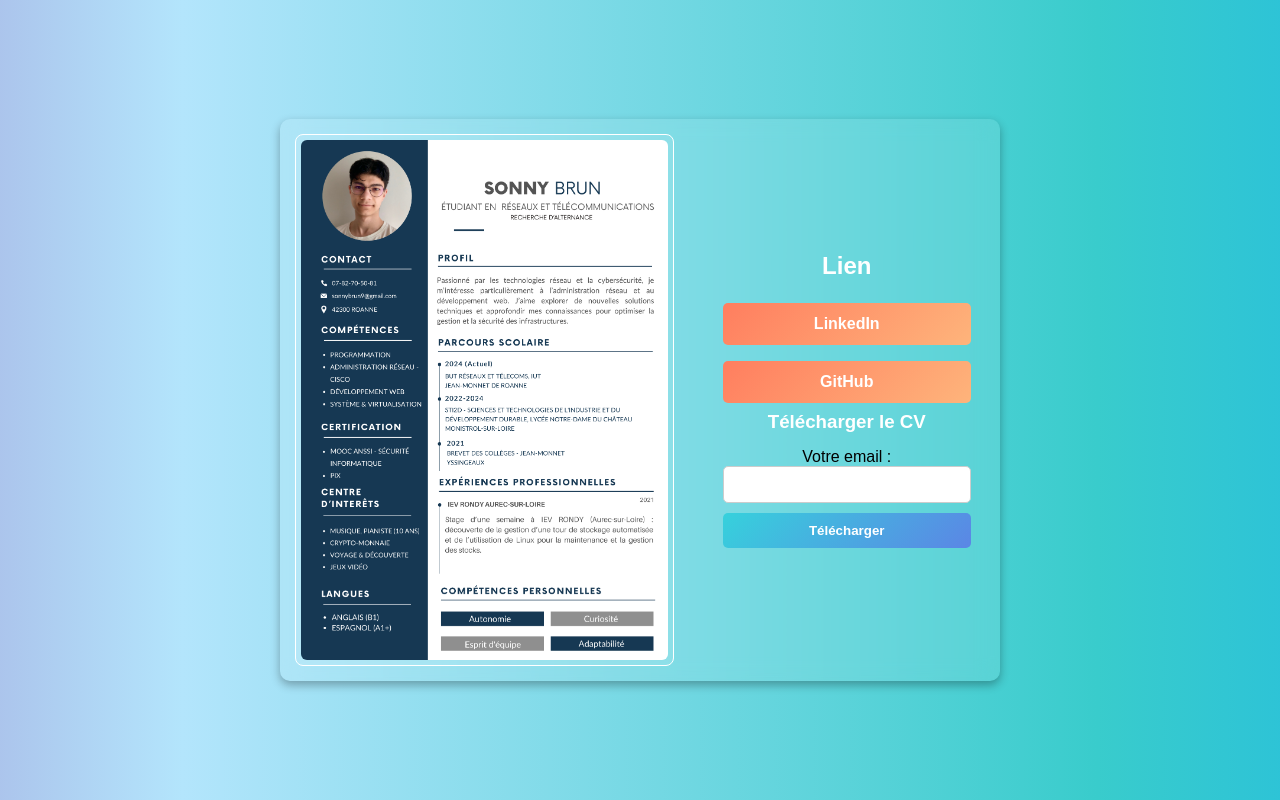
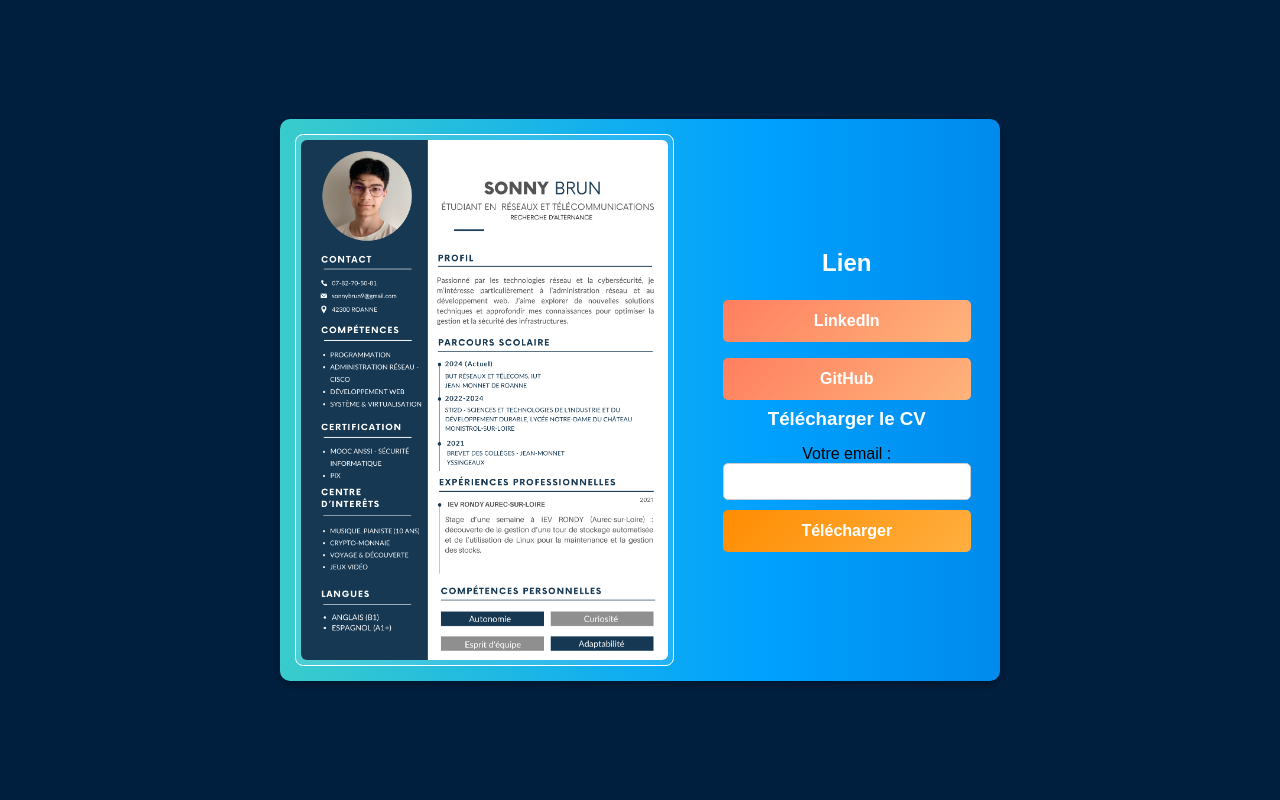
Before and after one commit to sonnybn/cv, a plain HTML site: page index.html in a window 1280 px wide. Drawn offline with Linux system fonts and the light colour scheme.

Commit message:
Update style.css

```diff
--- a/style.css
+++ b/style.css
@@ -5,8 +5,8 @@
     font-family: Arial, sans-serif;
 }
 
-/* Animation fluide du background */
-@keyframes animateBackground {
+/* Animation fluide du rectangle contenant le CV et les boutons */
+@keyframes animateContainer {
     0% { background-position: 0% 50%; }
     25% { background-position: 50% 100%; }
     50% { background-position: 100% 50%; }
@@ -14,27 +14,27 @@
     100% { background-position: 0% 50%; }
 }
 
+/* Arrière-plan principal en bleu fixe */
 body {
     display: flex;
     justify-content: center;
     align-items: center;
     min-height: 100vh;
-    background: linear-gradient(270deg, #001F3F, #0074D9, #00A1FF, #39CCCC, #B3E5FC, #8E44AD, #2980B9, #3498DB);
-    background-size: 500% 500%;
-    animation: animateBackground 20s linear infinite;
+    background: #001F3F; /* Bleu fixe */
     padding: 20px;
 }
 
-
-
+/* Rectangle contenant le CV et les boutons avec animation fluide */
 .container {
     display: flex;
-    flex-wrap: wrap; /* Permet aux éléments de passer en colonne si besoin */
+    flex-wrap: wrap;
     justify-content: space-between;
     align-items: center;
     width: 58%;
     max-width: 850px;
-    background: rgba(255, 255, 255, 0.1);
+    background: linear-gradient(270deg, #0000ff, #0044ff, #0074D9, #00A1FF, #39CCCC, #1E90FF, #2980B9, #8A2BE2, #6A5ACD, #483D8B);
+    background-size: 600% 600%;
+    animation: animateContainer 15s linear infinite;
     padding: 15px;
     border-radius: 10px;
     backdrop-filter: blur(10px);
@@ -47,12 +47,12 @@ body {
     justify-content: center;
     align-items: center;
     width: 55%;
-    min-width: 300px; /* Empêche Firefox de réduire la largeur */
+    min-width: 300px;
     padding: 5px;
     border: 1px solid white;
     border-radius: 8px;
     background: rgba(255, 255, 255, 0.1);
-    flex-shrink: 0; /* Empêche la réduction automatique sur Firefox */
+    flex-shrink: 0;
 }
 
 .cv-container img {
@@ -65,12 +65,12 @@ body {
 /* Section des boutons */
 .right-section {
     width: 40%;
-    min-width: 250px; /* Empêche la réduction des boutons */
+    min-width: 250px;
     display: flex;
     flex-direction: column;
     align-items: center;
     text-align: center;
-    margin-left: 10px; /* Réduction du décalage pour éviter le chevauchement */
+    margin-left: 10px;
     flex-shrink: 0;
 }
 
@@ -126,25 +126,27 @@ input {
 
 button {
     width: 90%;
-    padding: 10px;
-    background: linear-gradient(135deg, #36d1dc, #5b86e5);
+    padding: 12px;
+    background: linear-gradient(135deg, #ff8c00, #ffaf40); /* Dégradé orange doré */
     color: white;
     border: none;
     border-radius: 5px;
     font-weight: bold;
     cursor: pointer;
-    transition: transform 0.2s, box-shadow 0.3s;
+    font-size: 16px;
+    transition: transform 0.2s, box-shadow 0.3s, background 0.3s;
 }
 
 /* Effet hover et animation du bouton */
 button:hover {
     transform: scale(1.05);
-    box-shadow: 0 4px 10px rgba(54, 209, 220, 0.5);
+    box-shadow: 0 4px 15px rgba(255, 140, 0, 0.5);
+    background: linear-gradient(135deg, #ffaf40, #ff8c00); /* Inverse le dégradé pour un effet dynamique */
 }
 
 button:active {
     transform: scale(0.95);
-    box-shadow: 0 2px 5px rgba(54, 209, 220, 0.5);
+    box-shadow: 0 2px 5px rgba(255, 140, 0, 0.5);
 }
 
 /* ✅ RESPONSIVE DESIGN */
```
